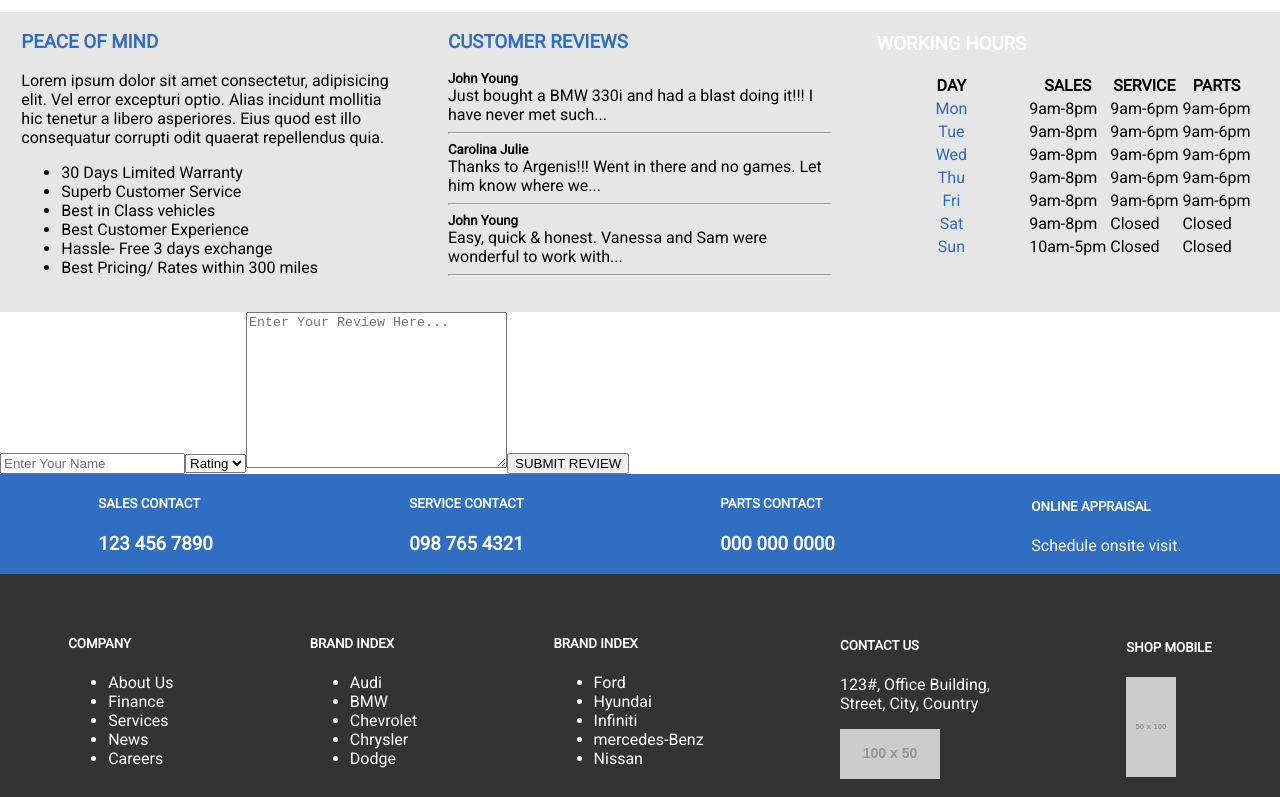
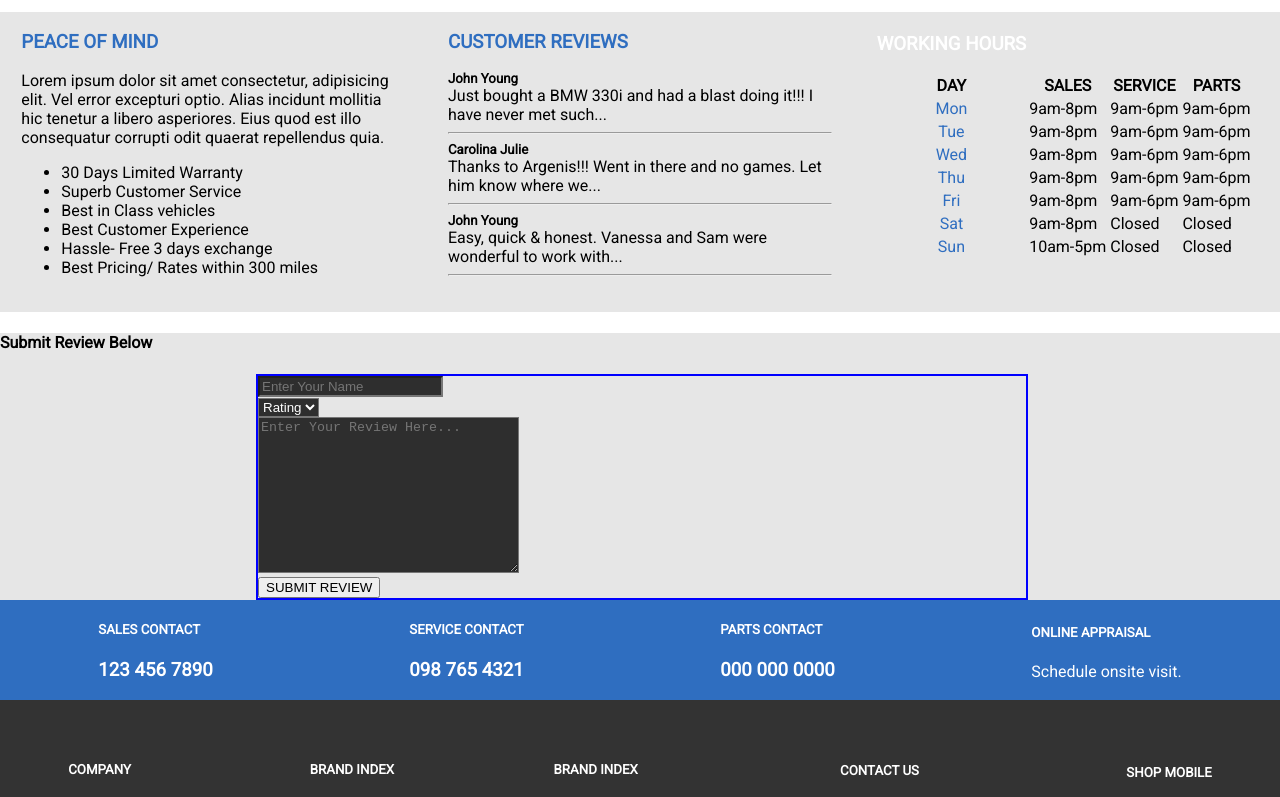
Before and after one commit to jlpritscher1/carzone-frontend, an Angular app: page / in a window 1280 px wide. Shown: the part 425-1222 px from the top of the page. Built offline with nearby package versions, Linux system fonts and the light colour scheme.

Commit message:
remaining home page

```diff
--- a/src/app/home/home.component.html
+++ b/src/app/home/home.component.html
@@ -90,24 +90,18 @@
 </div>
 
 <div class="review-form">
-  <form>
-    <input name="cn" type="text" placeholder="Enter Your Name">
-    <select>
+  <h4> Submit Review Below</h4>
+  <form class="sub-review">
+    <input class="user-fields" name="cn" type="text" placeholder="Enter Your Name"><br>
+    <select class="user-fields">
       <option value="" selected disabled hidden>Rating</option>
       <option value="5 star">5 Star</option>
       <option value="4 star">4 Star</option>
       <option value="3 star">3 Star</option>
       <option value="2 star">2 Star</option>
       <option value="1 star">1 Star</option>
-    </select>
-    <textarea name="review-msg" id="" cols="30" rows="10" placeholder="Enter Your Review Here..."></textarea>
+    </select><br>
+    <textarea class="user-fields" name="review-msg" id="" cols="30" rows="10" placeholder="Enter Your Review Here..."></textarea><br>
     <button class="review-submit-btn" type="button">SUBMIT REVIEW</button>
   </form>
 </div>
-
-<!-- <form action="">
-    <input name='name' [(ngModel)]="name" type='text' placeholder="Your Name" class="contact-input"><br>
-    <input name='email' [(ngModel)]="email" type='email' placeholder="Your Email Address" class="contact-input"><br>
-    <textarea name='message' [(ngModel)]="message" rows="10" cols="50" placeholder="YOUR MESSAGE HERE...." class="contact-message"></textarea><br>
-    <button (click)="submitContact()" class="message-submit-btn" type="button">SUBMIT</button>
-  </form> -->
--- a/src/app/home/home.component.scss
+++ b/src/app/home/home.component.scss
@@ -52,3 +52,21 @@ h3{
     margin: 0px;
     padding-bottom: 15px
 }
+
+
+
+.review-form{
+    background-color: #E6E6E6;
+
+    .sub-review{
+        border: 2px solid blue;
+        width: 60vw;
+        align-content: center;
+        margin-left: 20vw;
+
+        .user-fields{
+            background-color: rgba(0,0,0,0.8);
+            color: white;
+        }
+    }
+}
```
